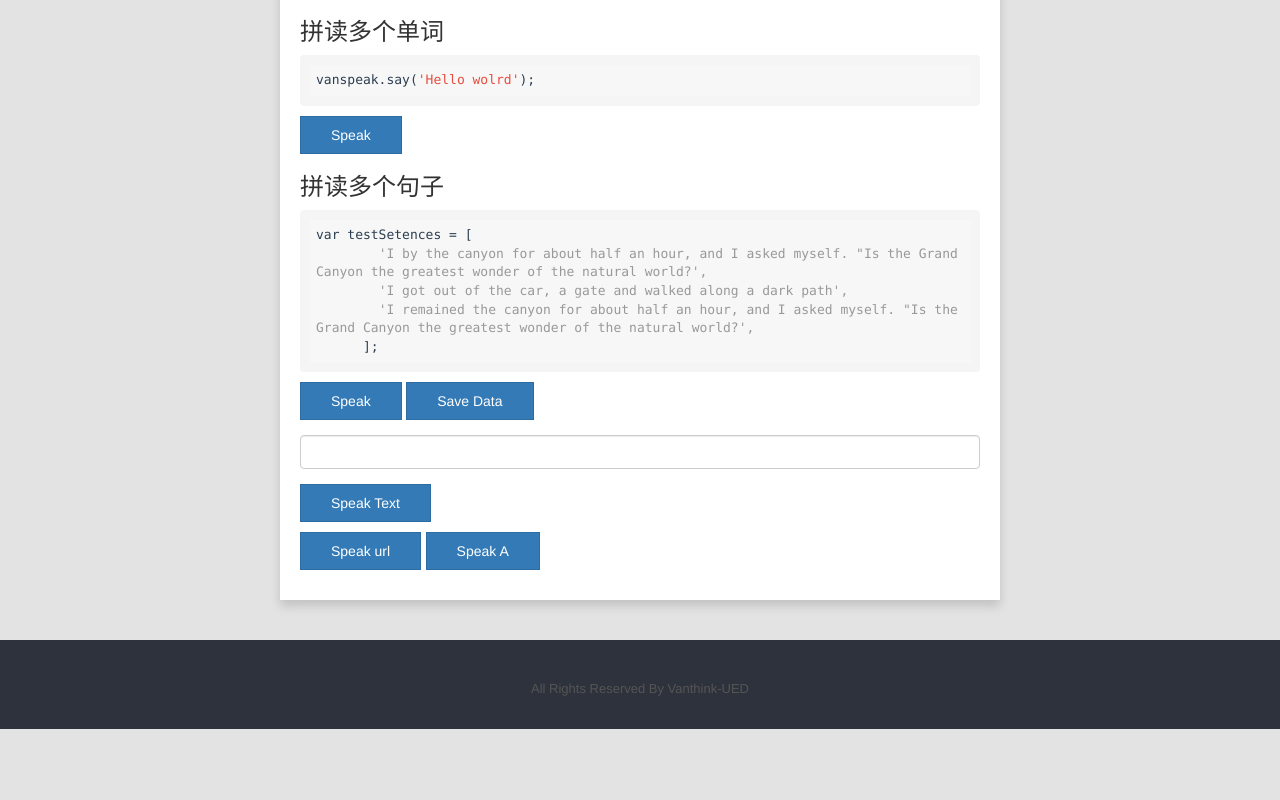
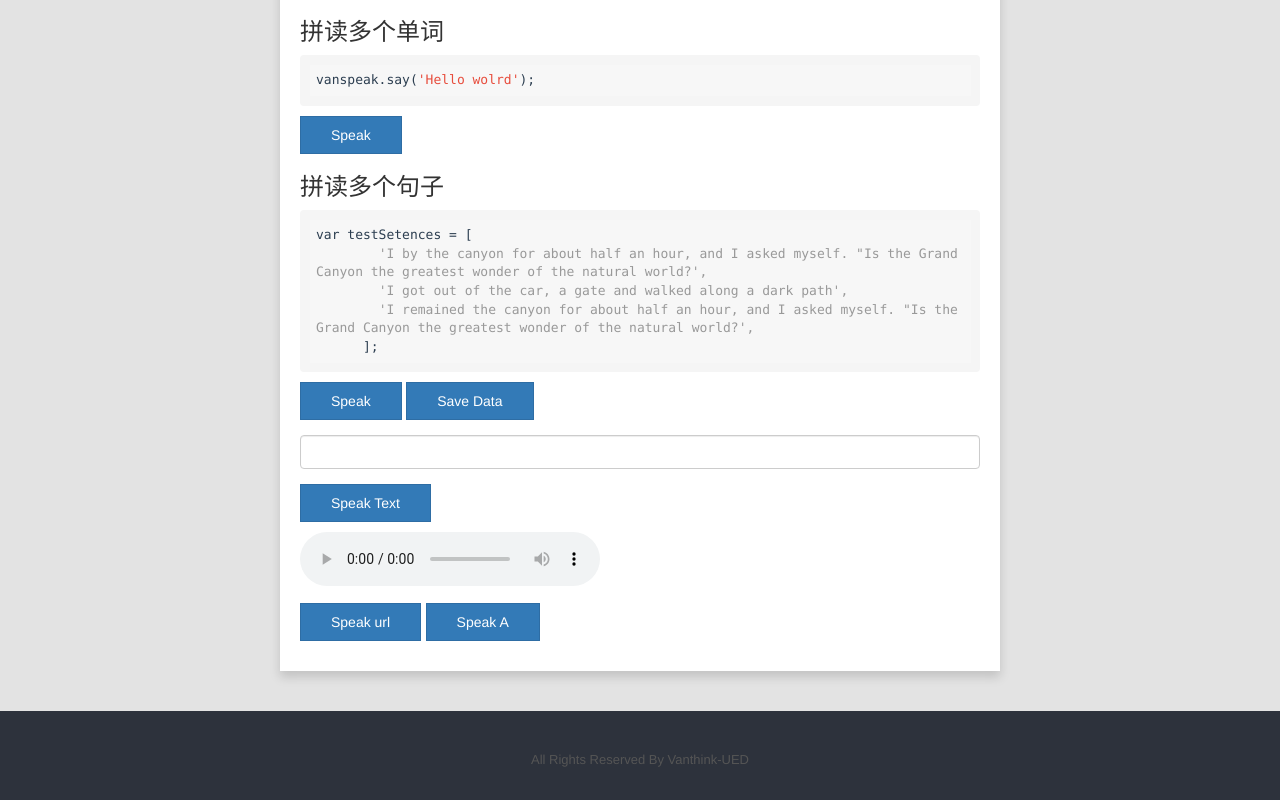
Before and after one commit to Vanthink-UED/vanspeak, a website: page demo/index.html in a window 1280 px wide. Shown: the part 917-1717 px from the top of the page. Before the commit the page ends 1646 px from the top, so only its background shows below. Drawn offline with nearby package versions, Linux system fonts and the light colour scheme.

Commit message:
add new html

```diff
--- a/demo/index.html
+++ b/demo/index.html
@@ -111,7 +111,7 @@
       <p>
         <button class="btn btn-primary js-speak-text">Speak Text</button>
       </p>
-      <p><audio id="a" src="http://v.vanthink.cn/?tl=en-US&sv=&vn=&pitch=0.5&vol=1&t=&rate=0.35&t=devilishly"></audio></p>
+      <p><audio controls id="a" src="http://v.vanthink.cn/?tl=en-US&sv=&vn=&pitch=0.5&vol=1&t=&rate=0.35&t=devilishly"></audio></p>
       <p>
         <button class="btn btn-primary js-speak-url">Speak url</button>
         <button class="js-speak-a btn btn-primary">Speak A</button>
```
